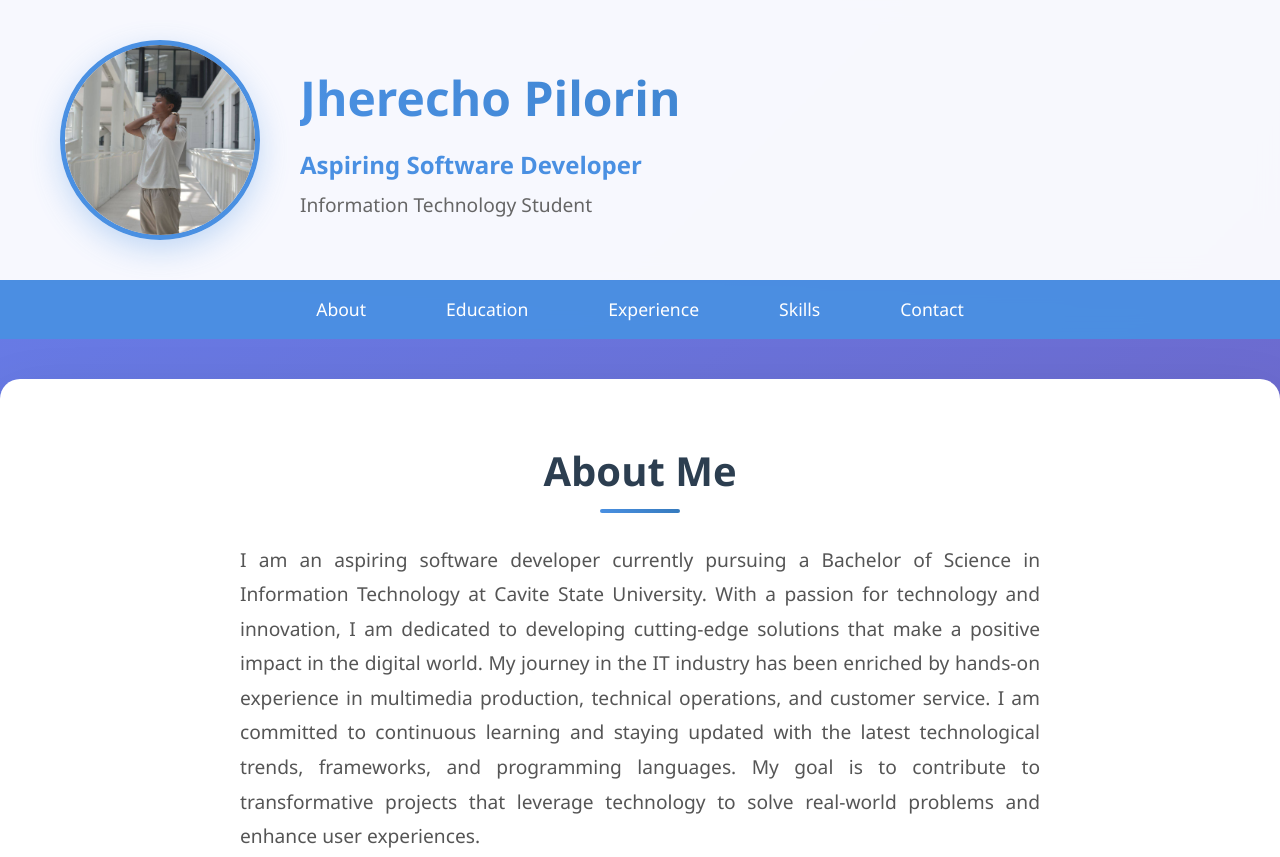
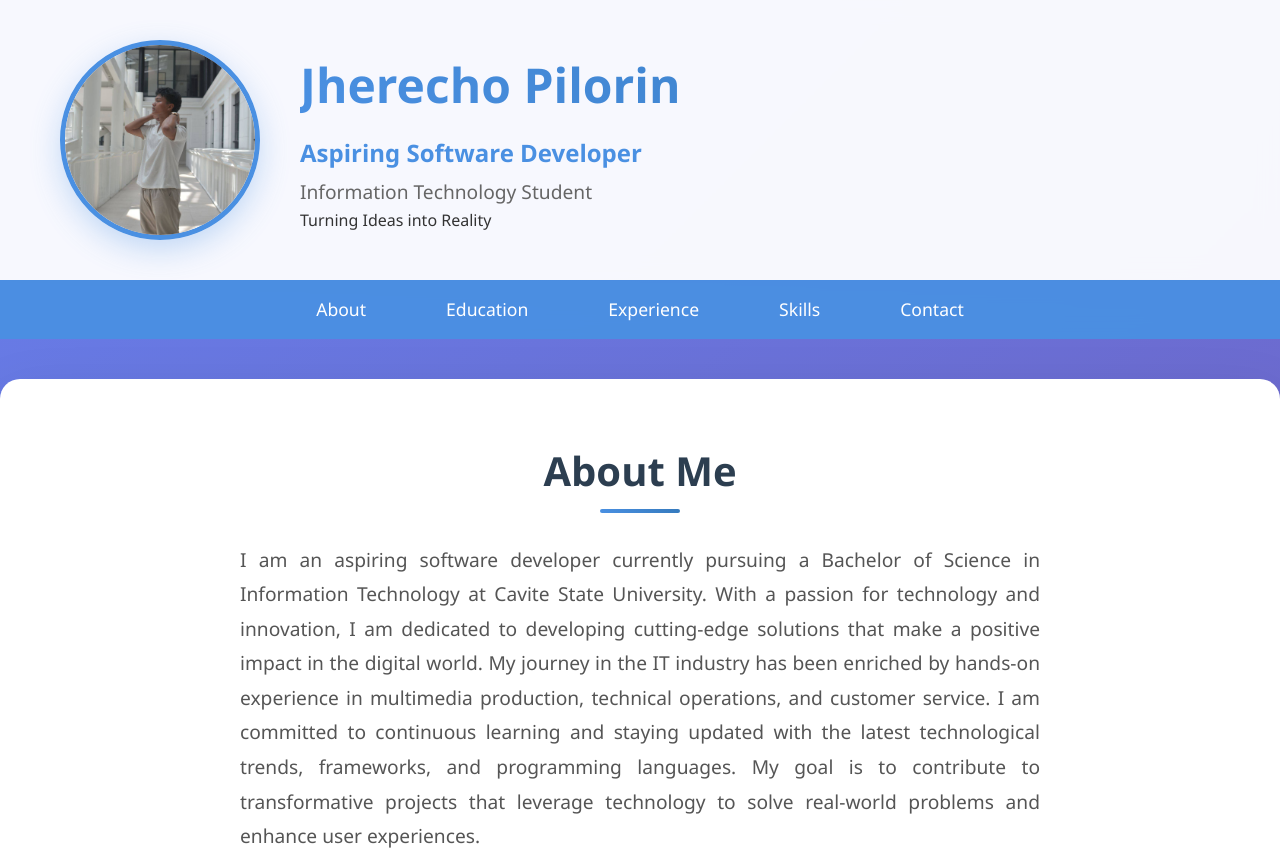
Before and after one commit to ekokoo/resume, a plain HTML site: page Resume-website/index.html in a window 1280 px wide. Shown: the top 857 px of the page. Drawn offline with Linux system fonts and the light colour scheme.

Commit message:
Update index.html

```diff
--- a/Resume-website/index.html
+++ b/Resume-website/index.html
@@ -18,6 +18,7 @@
                     <h1 class="name">Jherecho Pilorin</h1>
                     <p class="title">Aspiring Software Developer</p>
                     <p class="subtitle">Information Technology Student</p>
+                    <p class="tagline">Turning Ideas into Reality</p>
                 </div>
             </div>
         </div>
```
